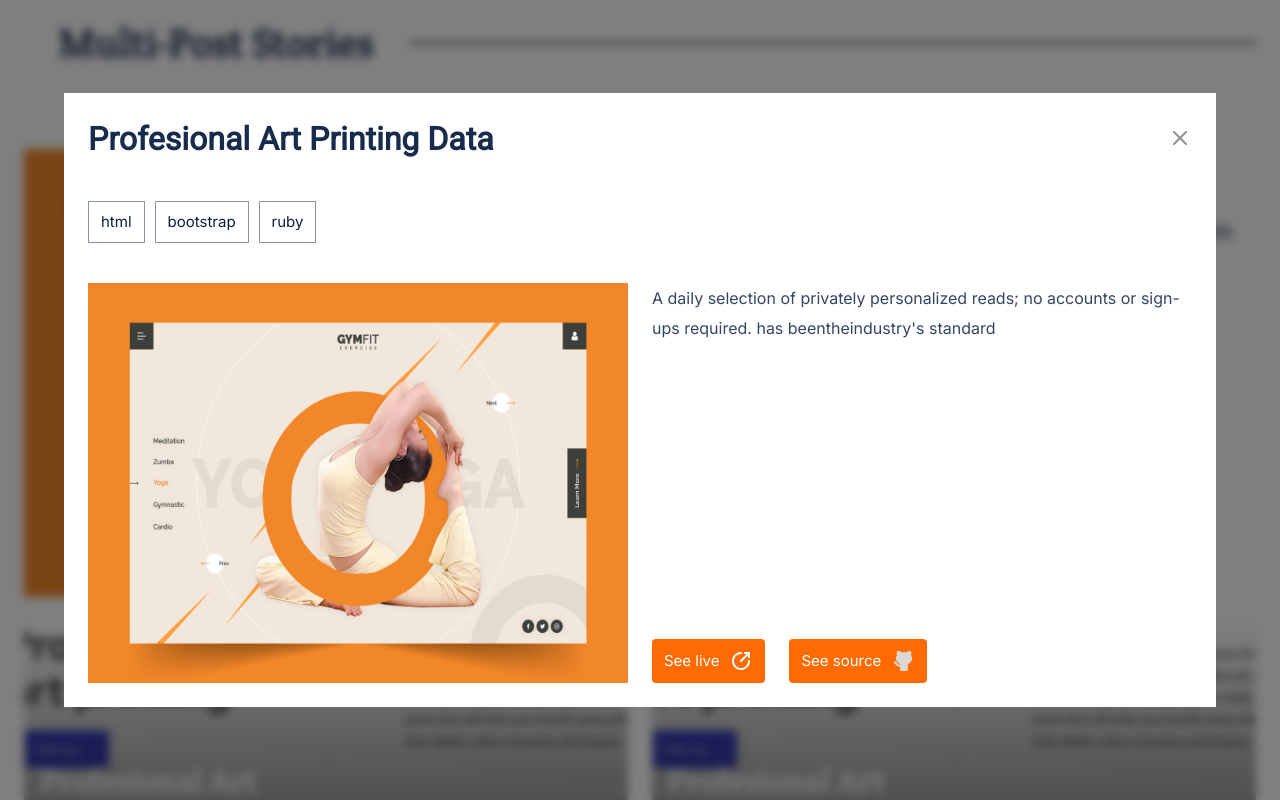
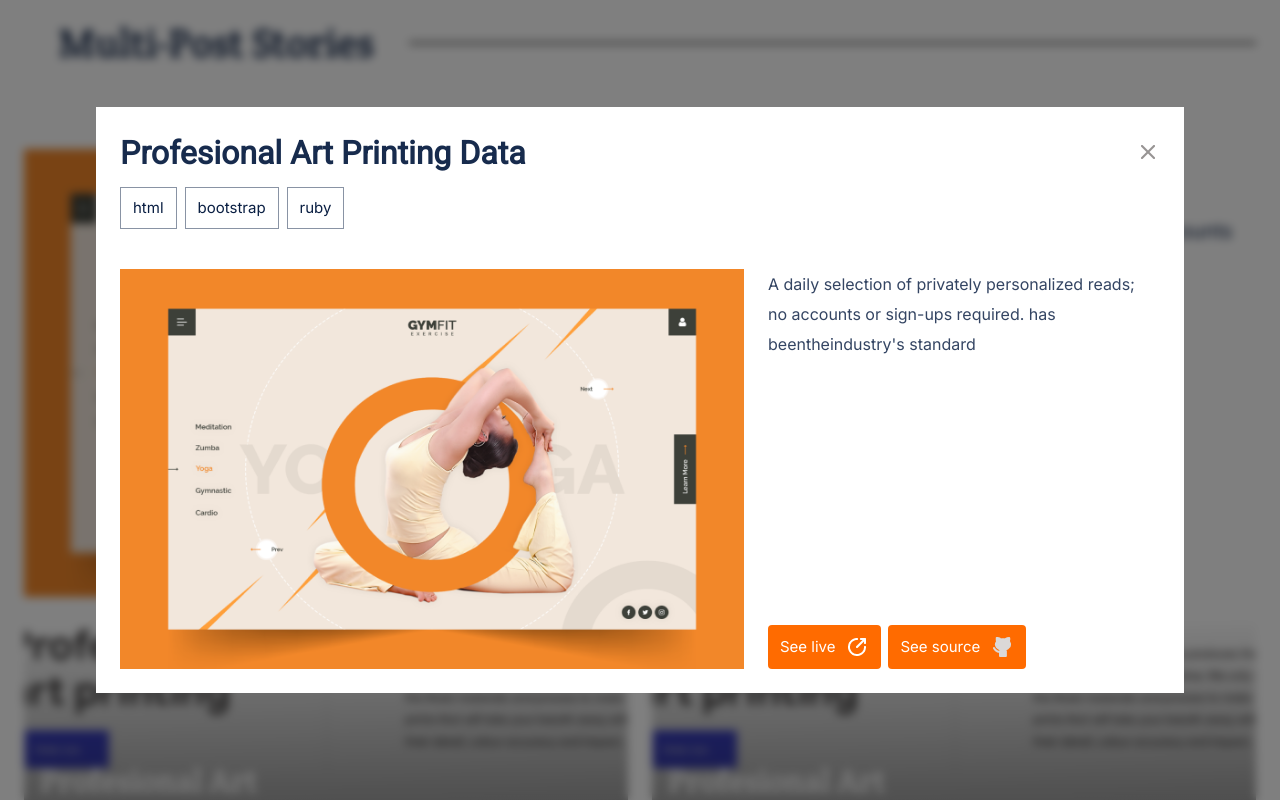
Before and after one commit to JakariaJishan/portfolio-microverse, a website: page index.html in a window 1280 px wide. Both pictures are taken after a click on the button "See Project". Shown: the part 995-1795 px from the top of the page. Drawn offline with Linux system fonts and the light colour scheme.

Commit message:
Fix all issues according to code reviewer

```diff
--- a/script.js
+++ b/script.js
@@ -170,7 +170,7 @@ function getPopupId(id) {
               </li>
           </ul>
           <div class="popup-footer">
-              <img class="popup-img" src="${projectsArr[j].featuredImg}" alt="">
+          <img class="popup-img" src="${projectsArr[j].featuredImg}" alt="feature image">
               <div class="footer-content">
                   <p>${projectsArr[j].desc}</p>
                   <div class="popup-btn">
--- a/style.css
+++ b/style.css
@@ -7,7 +7,7 @@
 }
 
 body {
-  /* max-width: 1440px; */
+  max-width: 1440px;
   margin: 0 auto;
 }
 
@@ -111,7 +111,7 @@ header ul li {
 }
 
 .popup-content ul li {
-  margin-right: 10px;
+  margin-right: 8px;
 }
 
 .mobile-item a {
@@ -425,10 +425,13 @@ header ul li:hover {
 
 .popup {
   /* background: black; */
+  max-width: 1440px;
   width: 100vw;
   height: 100vh;
   position: fixed;
-  top: 0;
+  top: 50%;
+  left: 50%;
+  transform: translate(-50%, -50%);
   filter: blur(0.5);
   display: none;
   z-index: 80;
@@ -443,7 +446,7 @@ header ul li:hover {
   top: 50%;
   left: 50%;
   transform: translate(-50%, -50%);
-  width: 90%;
+  width: 85%;
   padding: 16px;
   overflow-y: auto;
 }
@@ -502,9 +505,9 @@ header ul li:hover {
 
 .popup-btn {
   display: flex;
-  justify-content: center;
+  justify-content: flex-start;
   align-items: center;
-  gap: 24px;
+  gap: 19px;
 }
 
 .project-background {
@@ -829,8 +832,7 @@ footer .icons ul {
   }
 
   .popup-footer {
-    grid-template-columns: 1fr 1fr;
-    gap: 24px;
+    grid-template-columns: 60% 40%;
   }
 
   .footer-content {
@@ -838,6 +840,7 @@ footer .icons ul {
     justify-content: flex-start;
     flex-direction: column;
     align-items: flex-start;
+    padding: 0 24px;
   }
 
   .footer-content p {
@@ -849,10 +852,15 @@ footer .icons ul {
     padding: 24px;
   }
 
+  .popup-content ul {
+    margin-top: 12px;
+  }
+
   .popup-btn {
     justify-content: start;
     align-items: flex-end;
     height: 100%;
+    gap: 7px;
   }
 
   .about-content p {
```
